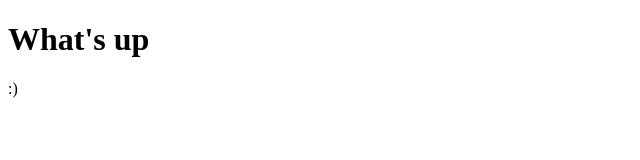
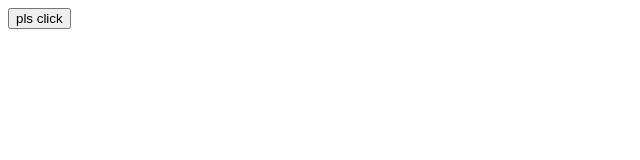
Before and after one commit to goopy7/goopy7.github.io, a plain HTML site: page index.html in a window 1280 px wide. Shown: the whole page, without its empty margins (0-640 px from the left). Drawn offline with Linux system fonts and the light colour scheme.

Commit message:
a button test

```diff
--- a/index.html
+++ b/index.html
@@ -5,8 +5,9 @@
 </head>
 <body>
 
-<h1>What's up</h1>
-<p>:)</p>
+<button onclick="testClick()" id="demo">pls click</button>
+
+<script src="realshi.js"></script>
 
 </body>
 </html>
--- /dev/null
+++ b/realshi.js
@@ -0,0 +1,3 @@
+function testClick() {
+    document.getElementById("demo").innerHTML = "thanks man";
+}
```
